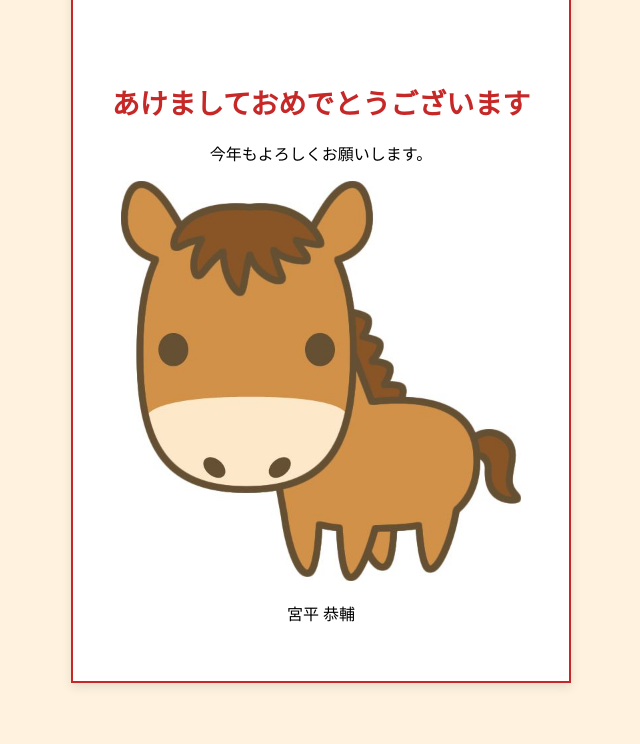
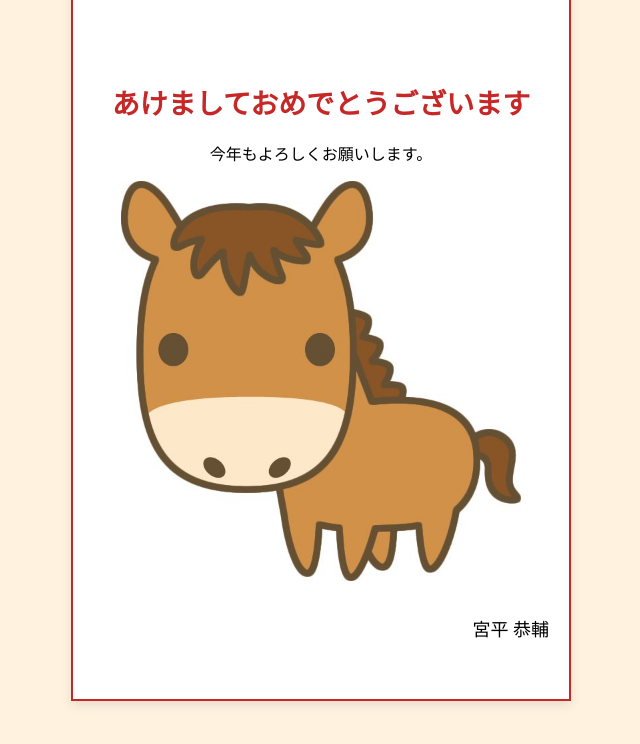
Before and after one commit to KyoMiyah/nengajo, a plain HTML site: page index.html in a window 1280 px wide. Shown: the part 200-944 px from the top of the page, without its empty margins (319-959 px from the left). Drawn offline with Linux system fonts and the light colour scheme.

Commit message:
add signature

```diff
--- a/index.html
+++ b/index.html
@@ -30,6 +30,11 @@
   margin-bottom: 40px;
   letter-spacing: 6px;      /* 年賀状っぽく文字間を広げる */
 }
+  .signature {
+    margin-top: 30px;
+    text-align: right;
+    font-size: 18px;
+  }
   </style>
 </head>
 <body>
```
